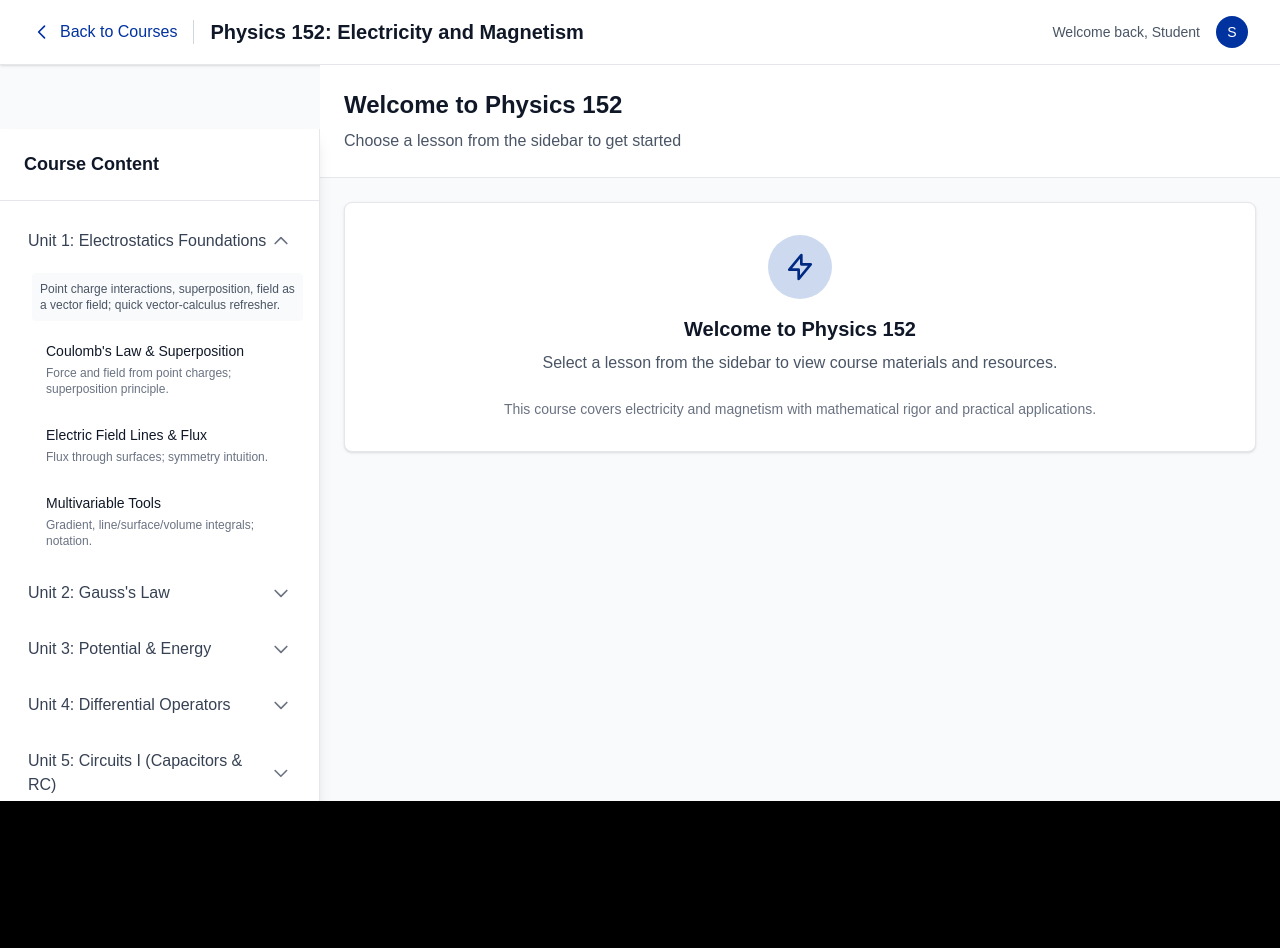
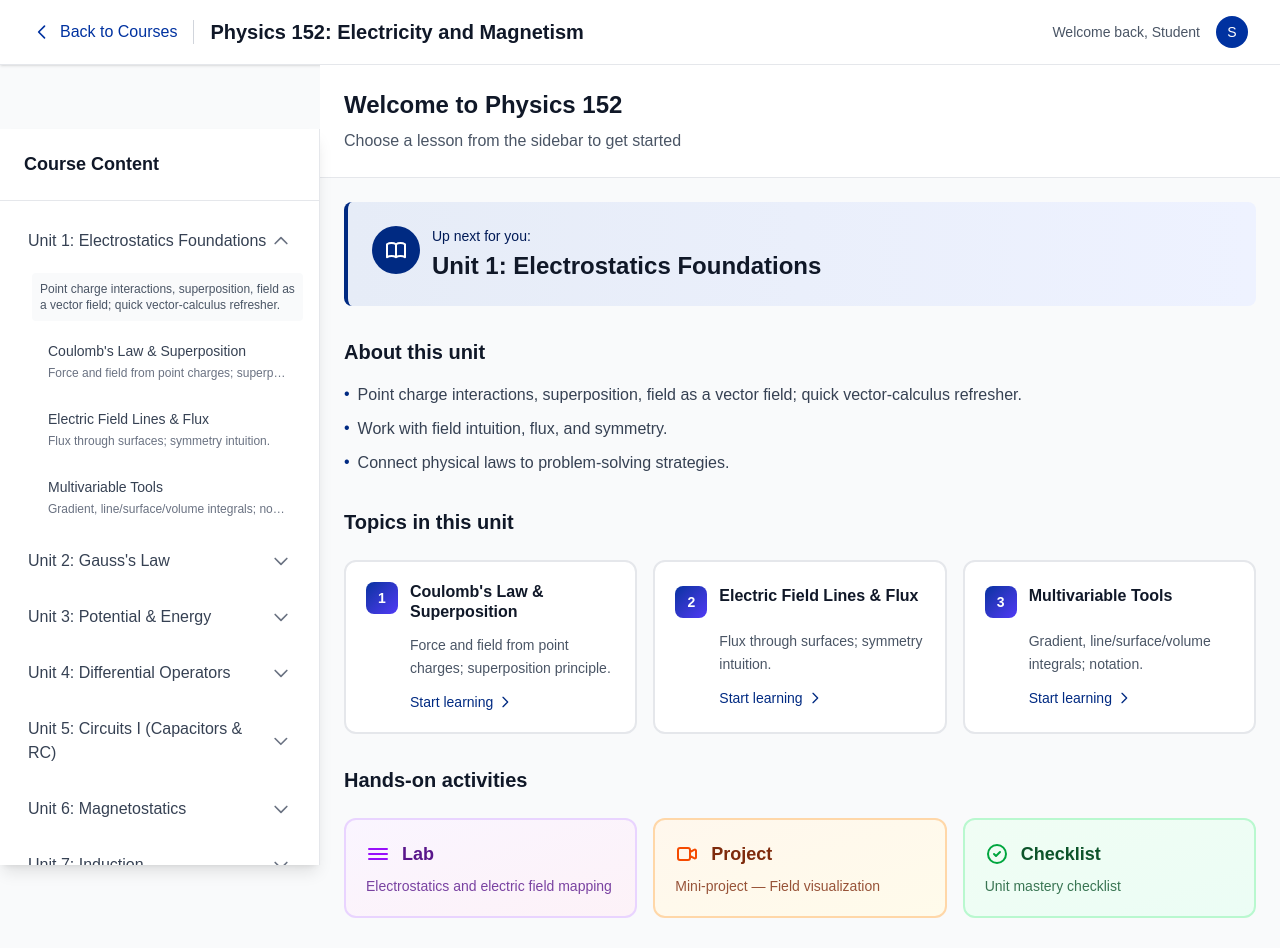
Before and after one commit to tehseendahya/kaizen, a Next.js app: page /courses/physics-152 in a window 1280 px wide. Shown: the top 948 px of the page. Before the commit the page ends 801 px from the top, so only its background shows below. Built offline with nearby package versions, Linux system fonts and the light colour scheme.

Commit message:
Updated Physics Course format

```diff
--- a/src/app/courses/physics-152/page.tsx
+++ b/src/app/courses/physics-152/page.tsx
@@ -128,8 +128,6 @@ export default function Physics152Course() {
   const [selectedLesson, setSelectedLesson] = useState<string | null>(null);
   const [sidebarOpen, setSidebarOpen] = useState(false);
   const [searchQuery, setSearchQuery] = useState('');
-  const [showDropdown, setShowDropdown] = useState(false);
-  const [searchAnswer, setSearchAnswer] = useState('');
 
   const toggleUnit = (unitId: string) => {
     setExpandedUnits(prev =>
@@ -144,20 +142,7 @@ export default function Physics152Course() {
     setSidebarOpen(false);
   };
 
-  // Common syllabus questions with answers
-  const syllabusQuestions = [
-    "When is the next test?",
-    "What do I do if I have to skip lab?",
-    "How do I submit assignments?",
-    "What is the grading policy?",
-    "When are office hours?",
-    "How do I get help with homework?",
-    "What textbooks do I need?",
-    "How do I access the course materials?",
-    "What is the lab schedule?",
-    "How are equations formatted in assignments?"
-  ];
-
+  // Common syllabus Q&A (kept for potential future use)
   const questionAnswers: Record<string, string> = {
     "When is the next test?": "The next test is scheduled for March 20th, 2024. It will cover Units 1-4 (Electrostatics Foundations, Gauss's Law, Potential & Energy, and Differential Operators). The test will be held during regular class time and will be 90 minutes long.",
     "What do I do if I have to skip lab?": "If you need to skip lab, please email your TA at least 24 hours in advance. You can make up the lab during office hours or by completing the lab assignment independently. All lab work must be completed within one week of the original lab date.",
@@ -171,21 +156,7 @@ export default function Physics152Course() {
     "How are equations formatted in assignments?": "Use standard mathematical notation. For inline equations, use single dollar signs $E = -\\nabla V$. For display equations, use double dollar signs $$\\oint \\mathbf{E} \\cdot d\\mathbf{A} = \\frac{Q_{\\text{enc}}}{\\epsilon_0}$$. Show all work clearly."
   };
 
-  const handleQuestionSelect = (question: string) => {
-    setSearchQuery(question);
-    setShowDropdown(false);
-    setSearchAnswer(questionAnswers[question] || '');
-  };
-
-  const handleSearch = (e: React.FormEvent) => {
-    e.preventDefault();
-    const answer = questionAnswers[searchQuery];
-    if (answer) {
-      setSearchAnswer(answer);
-    } else {
-      setSearchAnswer("I don't have a specific answer for that question. Please try one of the common questions from the dropdown, or contact your instructor for more information.");
-    }
-  };
+  // Removed search dropdown UI to match CS201; retain structures if needed later.
 
   // Get lesson content with equations
   const getLessonContent = (lessonId: string) => {
@@ -384,14 +355,14 @@ export default function Physics152Course() {
                       <button
                         key={lesson.id}
                         onClick={() => handleLessonClick(lesson.id)}
-                        className={`w-full text-left p-3 rounded-lg transition-colors duration-200 border-l-2 ${
+                        className={`w-full text-left px-4 py-3 rounded-lg transition-all cursor-pointer ${
                           selectedLesson === lesson.id
-                            ? 'bg-blue-50 border-blue-500 text-blue-900'
-                            : 'hover:bg-blue-50 border-transparent hover:border-blue-500 text-gray-900'
+                            ? 'bg-blue-900 text-white'
+                            : 'text-gray-700 hover:bg-gray-50'
                         }`}
                       >
-                        <div className="text-sm font-medium">{lesson.title}</div>
-                        <div className="text-xs text-gray-500 mt-1">{lesson.description}</div>
+                        <div className="text-sm font-medium truncate">{lesson.title}</div>
+                        <div className={`text-xs mt-1 truncate ${selectedLesson === lesson.id ? 'text-blue-100' : 'text-gray-500'}`}>{lesson.description}</div>
                       </button>
                     ))}
                   </div>
@@ -482,18 +453,96 @@ export default function Physics152Course() {
               </div>
             </div>
           ) : (
-            <div className="bg-white rounded-lg shadow-sm border border-gray-200 p-6 sm:p-8 text-center">
-              <div className="w-12 h-12 sm:w-16 sm:h-16 bg-blue-100 rounded-full flex items-center justify-center mx-auto mb-4">
-                <svg className="w-6 h-6 sm:w-8 sm:h-8 text-blue-600" fill="none" stroke="currentColor" viewBox="0 0 24 24">
-                  <path strokeLinecap="round" strokeLinejoin="round" strokeWidth={2} d="M13 10V3L4 14h7v7l9-11h-7z" />
-                </svg>
+            <div className="w-full">
+              {/* Up next section */}
+              <div className="mb-8 bg-gradient-to-r from-blue-50 to-indigo-50 border-l-4 border-blue-600 rounded-lg p-6">
+                <div className="flex items-start space-x-3">
+                  <div className="w-12 h-12 bg-blue-600 rounded-full flex items-center justify-center flex-shrink-0">
+                    <svg className="w-6 h-6 text-white" fill="none" stroke="currentColor" viewBox="0 0 24 24">
+                      <path strokeLinecap="round" strokeLinejoin="round" strokeWidth={2} d="M12 6.253v13m0-13C10.832 5.477 9.246 5 7.5 5S4.168 5.477 3 6.253v13C4.168 18.477 5.754 18 7.5 18s3.332.477 4.5 1.253m0-13C13.168 5.477 14.754 5 16.5 5c1.746 0 3.332.477 4.5 1.253v13C19.832 18.477 18.246 18 16.5 18c-1.746 0-3.332.477-4.5 1.253" />
+                    </svg>
+                  </div>
+                  <div>
+                    <p className="text-sm text-blue-800 font-medium mb-1">Up next for you:</p>
+                    <h2 className="text-2xl font-bold text-gray-900">{courseData.units[0].title}</h2>
+                  </div>
+                </div>
               </div>
-              <h3 className="text-lg sm:text-xl font-semibold text-gray-900 mb-2">Welcome to Physics 152</h3>
-              <p className="text-gray-600 mb-6 text-sm sm:text-base">
-                Select a lesson from the sidebar to view course materials and resources.
-              </p>
-              <div className="text-xs sm:text-sm text-gray-500">
-                This course covers electricity and magnetism with mathematical rigor and practical applications.
+
+              {/* About section */}
+              <div className="mb-8">
+                <h3 className="text-xl font-bold text-gray-900 mb-4">About this unit</h3>
+                <ul className="space-y-2 text-gray-700">
+                  <li className="flex items-start"><span className="text-blue-600 mr-2">•</span><span className="leading-relaxed">{courseData.units[0].intro}</span></li>
+                  <li className="flex items-start"><span className="text-blue-600 mr-2">•</span><span className="leading-relaxed">Work with field intuition, flux, and symmetry.</span></li>
+                  <li className="flex items-start"><span className="text-blue-600 mr-2">•</span><span className="leading-relaxed">Connect physical laws to problem‑solving strategies.</span></li>
+                </ul>
+              </div>
+
+              {/* Topics in this unit */}
+              <div className="mb-8">
+                <h3 className="text-xl font-bold text-gray-900 mb-6">Topics in this unit</h3>
+                <div className="grid grid-cols-1 md:grid-cols-2 lg:grid-cols-3 gap-4">
+                  {courseData.units[0].lessons.map((lesson, index) => (
+                    <button
+                      key={lesson.id}
+                      onClick={() => handleLessonClick(lesson.id)}
+                      className="text-left p-5 rounded-xl border-2 border-gray-200 hover:border-blue-400 hover:bg-blue-50 transition-all group bg-white cursor-pointer"
+                    >
+                      <div className="flex items-start space-x-3 mb-3">
+                        <div className="w-8 h-8 bg-gradient-to-br from-blue-500 to-indigo-600 rounded-lg flex items-center justify-center flex-shrink-0 text-white font-bold text-sm">
+                          {index + 1}
+                        </div>
+                        <h4 className="font-semibold text-gray-900 group-hover:text-blue-700 flex-1 leading-tight">
+                          {lesson.title}
+                        </h4>
+                      </div>
+                      <p className="text-sm text-gray-600 ml-11 leading-relaxed">{lesson.description}</p>
+                      <div className="mt-3 ml-11 text-sm text-blue-600 font-medium flex items-center">
+                        <span>Start learning</span>
+                        <svg className="w-4 h-4 ml-1 group-hover:translate-x-1 transition-transform" fill="none" stroke="currentColor" viewBox="0 0 24 24"><path strokeLinecap="round" strokeLinejoin="round" strokeWidth={2} d="M9 5l7 7-7 7"/></svg>
+                      </div>
+                    </button>
+                  ))}
+                </div>
+              </div>
+
+              {/* Hands-on activities */}
+              <div className="mb-8">
+                <h3 className="text-xl font-bold text-gray-900 mb-6">Hands-on activities</h3>
+                <div className="grid grid-cols-1 sm:grid-cols-3 gap-4">
+                  <div className="p-5 rounded-xl border-2 border-purple-200 bg-gradient-to-br from-purple-50 to-pink-50">
+                    <div className="flex items-center space-x-3 mb-2">
+                      <svg className="w-6 h-6 text-purple-600" fill="none" stroke="currentColor" viewBox="0 0 24 24"><path strokeLinecap="round" strokeLinejoin="round" strokeWidth={2} d="M3 7h18M3 12h18M3 17h18"/></svg>
+                      <h4 className="font-bold text-lg text-purple-900">Lab</h4>
+                    </div>
+                    <p className="text-sm text-purple-900 opacity-80">Electrostatics and electric field mapping</p>
+                  </div>
+                  <div className="p-5 rounded-xl border-2 border-orange-200 bg-gradient-to-br from-orange-50 to-amber-50">
+                    <div className="flex items-center space-x-3 mb-2">
+                      <svg className="w-6 h-6 text-orange-600" fill="none" stroke="currentColor" viewBox="0 0 24 24"><path strokeLinecap="round" strokeLinejoin="round" strokeWidth={2} d="M15 10l4.553-2.276A1 1 0 0121 8.618v6.764a1 1 0 01-1.447.894L15 14M5 18h8a2 2 0 002-2V8a2 2 0 00-2-2H5a2 2 0 00-2 2v8a2 2 0 002 2z"/></svg>
+                      <h4 className="font-bold text-lg text-orange-900">Project</h4>
+                    </div>
+                    <p className="text-sm text-orange-900 opacity-80">Mini‑project — Field visualization</p>
+                  </div>
+                  <div className="p-5 rounded-xl border-2 border-green-200 bg-gradient-to-br from-green-50 to-emerald-50">
+                    <div className="flex items-center space-x-3 mb-2">
+                      <svg className="w-6 h-6 text-green-600" fill="none" stroke="currentColor" viewBox="0 0 24 24"><path strokeLinecap="round" strokeLinejoin="round" strokeWidth={2} d="M9 12l2 2 4-4m6 2a9 9 0 11-18 0 9 9 0 0118 0z"/></svg>
+                      <h4 className="font-bold text-lg text-green-900">Checklist</h4>
+                    </div>
+                    <p className="text-sm text-green-900 opacity-80">Unit mastery checklist</p>
+                  </div>
+                </div>
+              </div>
+
+              {/* Get started button */}
+              <div className="mb-8">
+                <button
+                  onClick={() => handleLessonClick(courseData.units[0].lessons[0].id)}
+                  className="px-8 py-3 bg-blue-600 text-white font-semibold rounded-lg hover:bg-blue-700 transition-colors shadow-sm cursor-pointer"
+                >
+                  Get started
+                </button>
               </div>
             </div>
           )}
```
